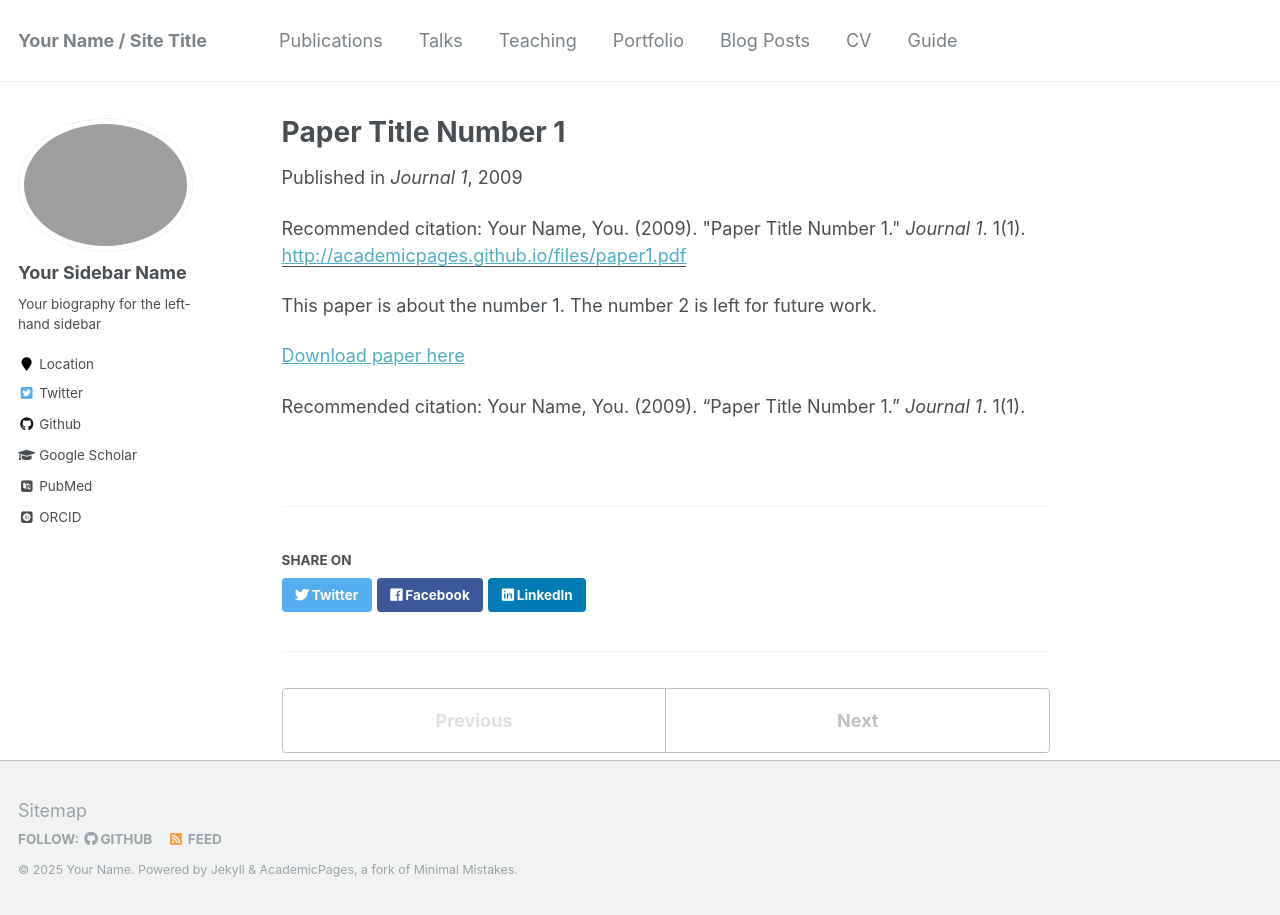
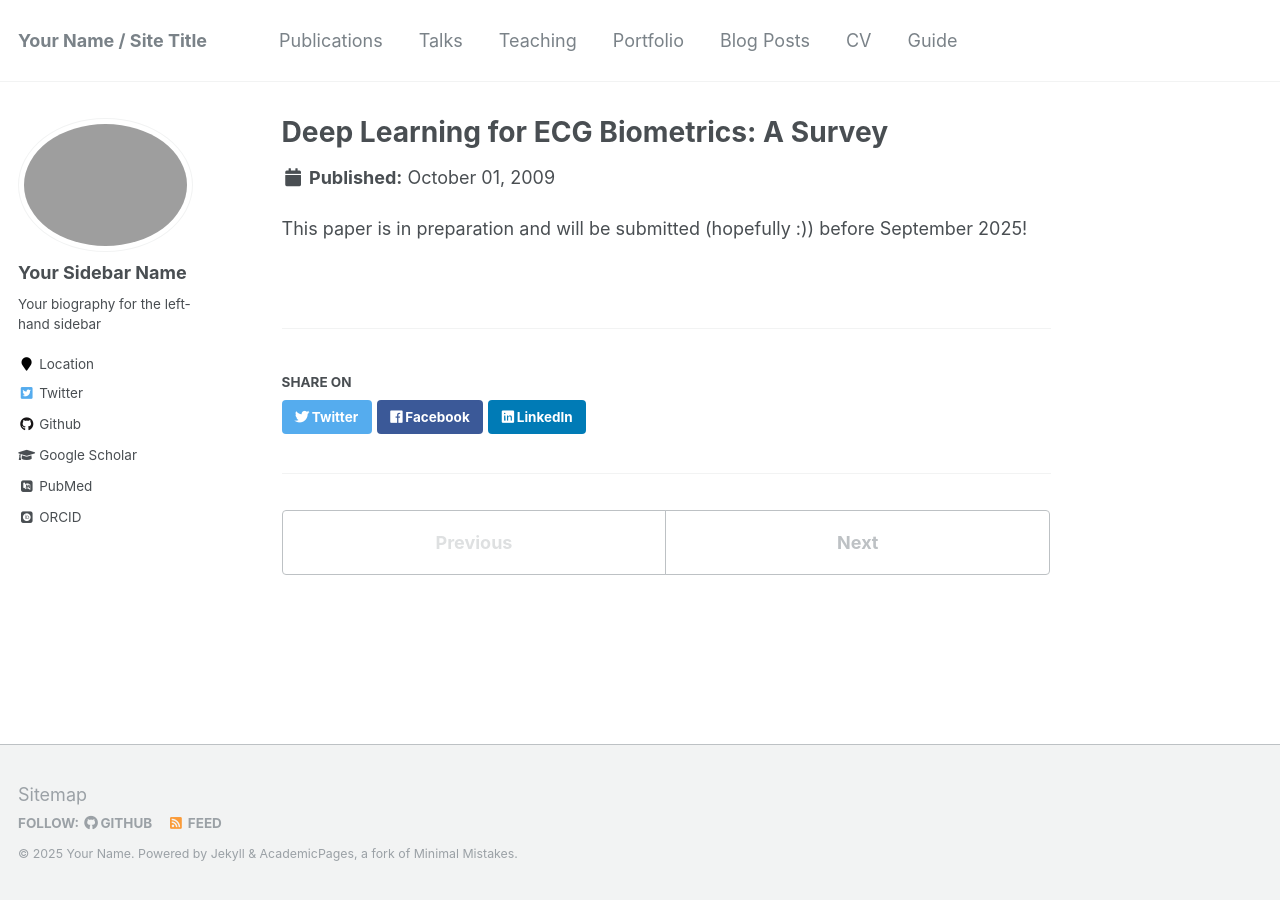
Before and after one commit to MParvan/MParvan.github.io, a Jekyll site: the page built from _publications/2009-10-01-paper-title-number-1.md, in a window 1280 px wide. Built offline with Jekyll 4.4.1, drawn with Linux system fonts in a browser that asks for light colours; some web fonts are replaced.

Commit message:
Update 2009-10-01-paper-title-number-1.md

```diff
--- a/_publications/2009-10-01-paper-title-number-1.md
+++ b/_publications/2009-10-01-paper-title-number-1.md
@@ -1,15 +1,4 @@
 ---
-title: "Paper Title Number 1"
-collection: publications
-permalink: /publication/2009-10-01-paper-title-number-1
-excerpt: 'This paper is about the number 1. The number 2 is left for future work.'
-date: 2009-10-01
-venue: 'Journal 1'
-paperurl: 'http://academicpages.github.io/files/paper1.pdf'
-citation: 'Your Name, You. (2009). &quot;Paper Title Number 1.&quot; <i>Journal 1</i>. 1(1).'
+title: "Deep Learning for ECG Biometrics: A Survey"
 ---
-This paper is about the number 1. The number 2 is left for future work.
-
-[Download paper here](http://academicpages.github.io/files/paper1.pdf)
-
-Recommended citation: Your Name, You. (2009). "Paper Title Number 1." <i>Journal 1</i>. 1(1).
+This paper is in preparation and will be submitted (hopefully :)) before September 2025!
```
